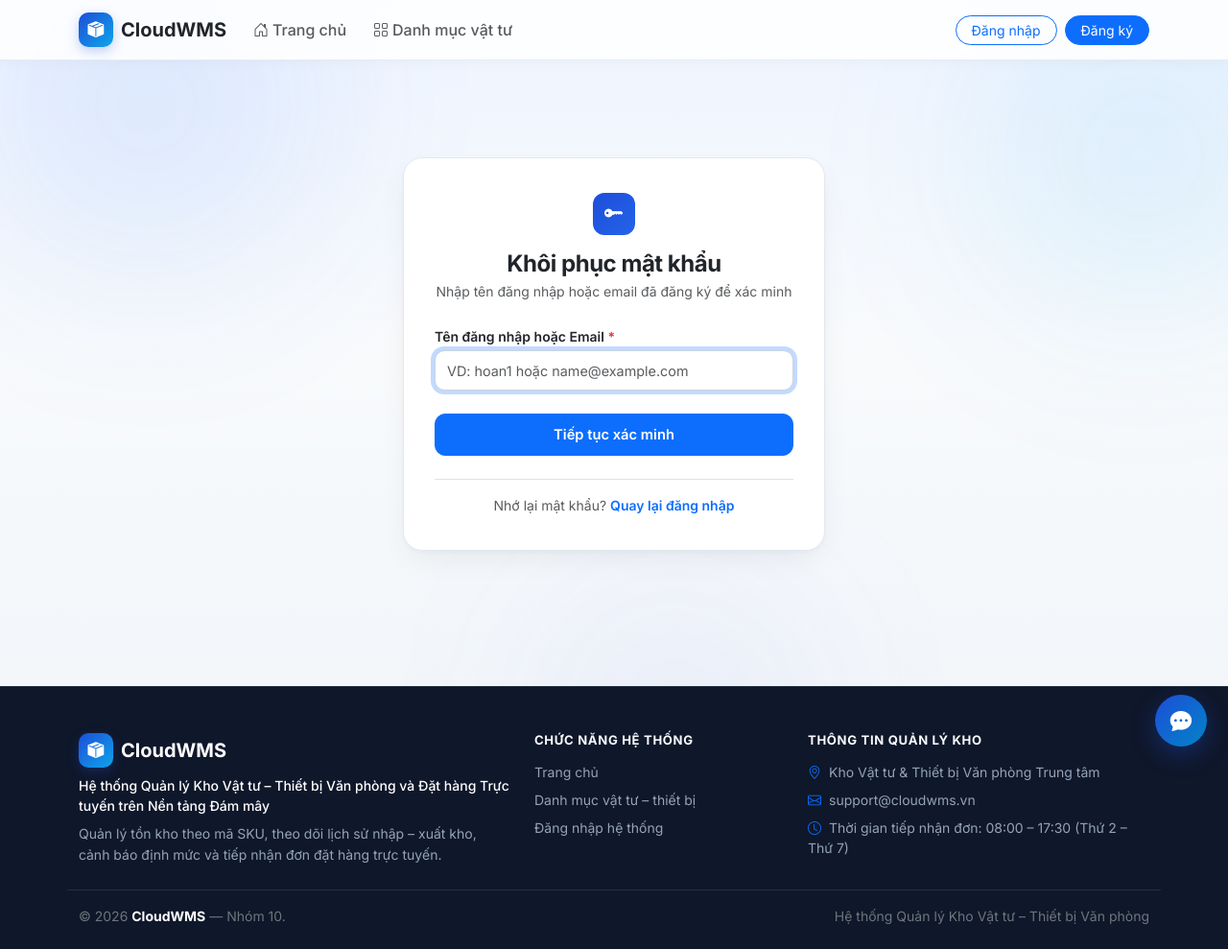
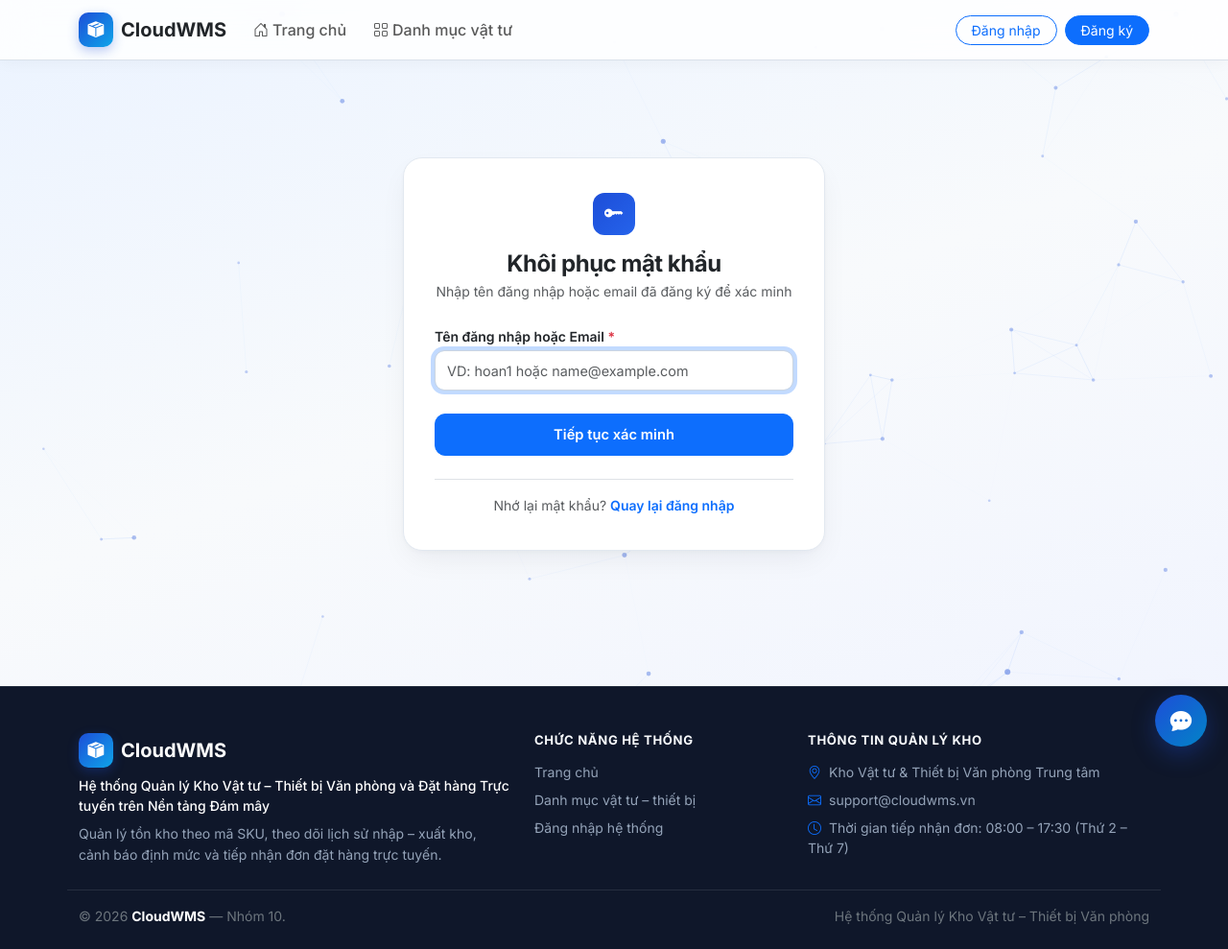
Before and after one commit to dtc235200292-star/cloudwms-nhom10, a Django app: page /accounts/password-reset/ in a window 1280 px wide. Shown: the whole page at 96% size. Run offline with Django 4.2, Linux system fonts and the light colour scheme.

Commit message:
Update base.html

```diff
--- a/NHOM10/warehouse_full-master/warehouse_full-master/templates/base.html
+++ b/NHOM10/warehouse_full-master/warehouse_full-master/templates/base.html
@@ -14,11 +14,8 @@
         :root {
             --primary-blue: #1D4ED8;
             --accent-cyan: #0EA5E9;
-            --surface-glass: rgba(255, 255, 255, 0.88);
-            --border-glass: rgba(226, 232, 240, 0.9);
         }
 
-        /* Nền Aurora SaaS hiện đại: Chuyển sắc tinh tế, sang trọng trên cả Mobile & Desktop */
         body {
             font-family: 'Inter', -apple-system, BlinkMacSystemFont, 'Segoe UI', sans-serif;
             min-height: 100vh;
@@ -26,76 +23,36 @@
             flex-direction: column;
             overflow-x: hidden;
             color: #0F172A;
-            background-color: #F4F7FB;
+            background: linear-gradient(160deg, #EBF3FF 0%, #F8FAFC 42%, #EEF2FF 100%);
             position: relative;
         }
 
-        /* Lớp ánh sáng Aurora nền động tinh tế (tạo chiều sâu không rối mắt) */
-        .aurora-bg {
+        /* Canvas nền 3D tương tác nhẹ (mạng lưới đám mây & chiều sâu không gian) */
+        #cloud-3d-stage {
             position: fixed;
             inset: 0;
             z-index: -1;
-            overflow: hidden;
             pointer-events: none;
-            background: linear-gradient(180deg, #EEF4FF 0%, #F8FAFC 45%, #F1F5F9 100%);
-        }
-        .aurora-orb {
-            position: absolute;
-            border-radius: 50%;
-            filter: blur(80px);
-            opacity: 0.55;
-            animation: floatOrb 16s ease-in-out infinite alternate;
-        }
-        .aurora-orb-1 {
-            width: 520px;
-            height: 520px;
-            top: -160px;
-            left: -120px;
-            background: radial-gradient(circle, rgba(59, 130, 246, 0.28), transparent 70%);
-        }
-        .aurora-orb-2 {
-            width: 480px;
-            height: 480px;
-            top: -100px;
-            right: -120px;
-            background: radial-gradient(circle, rgba(14, 165, 233, 0.24), transparent 70%);
-            animation-delay: -5s;
-        }
-        .aurora-orb-3 {
-            width: 440px;
-            height: 440px;
-            bottom: -140px;
-            left: 35%;
-            background: radial-gradient(circle, rgba(99, 102, 241, 0.14), transparent 70%);
-            animation-delay: -10s;
-        }
-        @keyframes floatOrb {
-            0% { transform: translate(0, 0) scale(1); }
-            100% { transform: translate(35px, 25px) scale(1.08); }
         }
 
-        /* Thẻ nổi khối Glassmorphism & Hover mượt */
+        /* Thẻ nổi khối Glassmorphism */
         .card, .reveal-item {
-            background: var(--surface-glass) !important;
-            backdrop-filter: blur(12px);
-            -webkit-backdrop-filter: blur(12px);
-            border: 1px solid var(--border-glass) !important;
+            background: rgba(255, 255, 255, 0.88) !important;
+            backdrop-filter: blur(14px);
+            -webkit-backdrop-filter: blur(14px);
+            border: 1px solid rgba(226, 232, 240, 0.92) !important;
             border-radius: 16px !important;
-            box-shadow: 0 4px 20px -2px rgba(15, 23, 42, 0.05), 0 1px 3px rgba(15, 23, 42, 0.03) !important;
-            transition: transform 0.25s cubic-bezier(0.22, 1, 0.36, 1), box-shadow 0.25s ease, border-color 0.25s ease;
-        }
-        .card:hover {
-            box-shadow: 0 14px 30px -6px rgba(29, 78, 216, 0.1) !important;
-            border-color: rgba(147, 197, 253, 0.85) !important;
+            box-shadow: 0 8px 24px -6px rgba(15, 23, 42, 0.06), 0 1px 3px rgba(15, 23, 42, 0.03) !important;
+            transition: transform 0.25s cubic-bezier(0.22, 1, 0.36, 1), box-shadow 0.25s ease;
         }
 
         /* Navbar kính mờ */
         .navbar-cloud {
-            background: rgba(255, 255, 255, 0.85);
-            backdrop-filter: blur(16px);
-            -webkit-backdrop-filter: blur(16px);
-            border-bottom: 1px solid rgba(226, 232, 240, 0.85);
-            box-shadow: 0 2px 14px rgba(15, 23, 42, 0.03);
+            background: rgba(255, 255, 255, 0.84);
+            backdrop-filter: blur(18px);
+            -webkit-backdrop-filter: blur(18px);
+            border-bottom: 1px solid rgba(203, 213, 225, 0.7);
+            box-shadow: 0 2px 16px rgba(15, 23, 42, 0.04);
         }
         .brand-badge {
             width: 36px;
@@ -295,12 +245,8 @@
     {% block extra_css %}{% endblock %}
 </head>
 <body>
-    <!-- Nền Aurora chuyển sắc mượt mà -->
-    <div class="aurora-bg" aria-hidden="true">
-        <div class="aurora-orb aurora-orb-1"></div>
-        <div class="aurora-orb aurora-orb-2"></div>
-        <div class="aurora-orb aurora-orb-3"></div>
-    </div>
+    <!-- Nền 3D Mạng lưới Đám mây chuyển động theo con trỏ -->
+    <canvas id="cloud-3d-stage" aria-hidden="true"></canvas>
 
     <nav class="navbar navbar-expand-lg navbar-cloud sticky-top">
         <div class="container">
@@ -486,6 +433,90 @@
             });
         });
 
+        // 2. Hiệu ứng nền 3D Particle Network chiều sâu (mượt 60fps trên cả Mobile & Desktop)
+        (function () {
+            const canvas = document.getElementById("cloud-3d-stage");
+            if (!canvas) return;
+            const ctx = canvas.getContext("2d");
+            let width, height, particles = [];
+            const mouse = { x: null, y: null };
+            const isMobile = window.innerWidth < 768;
+            const count = isMobile ? 28 : 55;
+
+            function resize() {
+                width = canvas.width = window.innerWidth;
+                height = canvas.height = window.innerHeight;
+            }
+            resize();
+            window.addEventListener("resize", resize);
+            window.addEventListener("mousemove", e => { mouse.x = e.clientX; mouse.y = e.clientY; });
+            window.addEventListener("mouseleave", () => { mouse.x = null; mouse.y = null; });
+
+            for (let i = 0; i < count; i++) {
+                const z = Math.random() * 0.8 + 0.2;
+                particles.push({
+                    x: Math.random() * width,
+                    y: Math.random() * height,
+                    z: z,
+                    vx: (Math.random() - 0.5) * 0.45 * z,
+                    vy: (Math.random() - 0.5) * 0.45 * z,
+                    radius: 2.2 * z + 0.8
+                });
+            }
+
+            function draw() {
+                ctx.clearRect(0, 0, width, height);
+                for (let i = 0; i < particles.length; i++) {
+                    const p = particles[i];
+                    p.x += p.vx;
+                    p.y += p.vy;
+                    if (p.x < 0 || p.x > width) p.vx *= -1;
+                    if (p.y < 0 || p.y > height) p.vy *= -1;
+
+                    // Vẽ điểm nút 3D
+                    ctx.beginPath();
+                    ctx.arc(p.x, p.y, p.radius, 0, Math.PI * 2);
+                    ctx.fillStyle = `rgba(29, 78, 216, ${0.18 + p.z * 0.25})`;
+                    ctx.fill();
+
+                    // Nối các nút gần nhau tạo cấu trúc mạng đám mây 3D
+                    for (let j = i + 1; j < particles.length; j++) {
+                        const p2 = particles[j];
+                        const dx = p.x - p2.x;
+                        const dy = p.y - p2.y;
+                        const dist = Math.sqrt(dx * dx + dy * dy);
+                        const maxDist = isMobile ? 105 : 145;
+                        if (dist < maxDist) {
+                            ctx.beginPath();
+                            ctx.moveTo(p.x, p.y);
+                            ctx.lineTo(p2.x, p2.y);
+                            ctx.strokeStyle = `rgba(59, 130, 246, ${(1 - dist / maxDist) * 0.16})`;
+                            ctx.lineWidth = 0.8;
+                            ctx.stroke();
+                        }
+                    }
+
+                    // Tương tác nhẹ với con trỏ chuột
+                    if (mouse.x !== null) {
+                        const mdx = p.x - mouse.x;
+                        const mdy = p.y - mouse.y;
+                        const mdist = Math.sqrt(mdx * mdx + mdy * mdy);
+                        if (mdist < 160) {
+                            ctx.beginPath();
+                            ctx.moveTo(p.x, p.y);
+                            ctx.lineTo(mouse.x, mouse.y);
+                            ctx.strokeStyle = `rgba(14, 165, 233, ${(1 - mdist / 160) * 0.26})`;
+                            ctx.lineWidth = 1;
+                            ctx.stroke();
+                        }
+                    }
+                }
+                requestAnimationFrame(draw);
+            }
+            draw();
+        })();
+
+        // 3. Chatbot Khách hàng
         const chatToggle = document.getElementById("chatbotToggle");
         const chatBox = document.getElementById("chatbotBox");
         const chatClose = document.getElementById("chatbotClose");
@@ -503,10 +534,10 @@
                     return "Cảm ơn bạn! Nếu cần tra cứu thêm vật tư hay đơn hàng, hãy chọn các câu hỏi gợi ý bên dưới nhé.";
                 }
                 if (q.includes("đặt hàng") || q.includes("mua")) {
-                    return "<strong>Quy trình đặt hàng:</strong><br>1. Đăng nhập tài khoản.<br>2. Chọn vật tư tại <strong>Danh mục vật tư</strong> hoặc bấm <strong>Đặt hàng</strong>.<br>3. Nhập số lượng và gửi yêu cầu để kho duyệt.";
+                    return "<strong>Quy trình đặt hàng:</strong><br>1. Đăng nhập tài khoản.<br>2. Chọn vật tư tại <strong>Danh mục vật tư</strong> hoặc bấm <strong>Đặt hàng</strong>.<br>3. Nhập số lượng và gửi yêu cầu để hệ thống xử lý.";
                 }
-                if (q.includes("còn hàng") || q.includes("tồn kho")) {
-                    return "<strong>Trạng thái tồn kho:</strong><br>• <span class='badge bg-success'>Còn hàng</span>: Đang có sẵn trong kho.<br>• <span class='badge bg-secondary'>Hết hàng</span>: Đang chờ nhập bổ sung.";
+                if (q.includes("còn hàng") || q.includes("tồn kho") || q.includes("sẵn hàng")) {
+                    return "<strong>Trạng thái sản phẩm:</strong><br>• <span class='badge bg-success'>Sẵn hàng</span>: Đang có sẵn để đặt mua ngay.<br>• <span class='badge bg-secondary'>Tạm hết</span>: Đang chờ nhập bổ sung.";
                 }
                 if (q.includes("theo dõi") || q.includes("đơn")) {
                     return "Bạn vào mục <strong>Đơn của tôi</strong> trên thanh menu để xem trạng thái duyệt đơn và tải phiếu xuất kho.";
```
Also changed, not shown: other parts of NHOM10/warehouse_full-master/warehouse_full-master/templates/base.html (+13 -19 lines).
